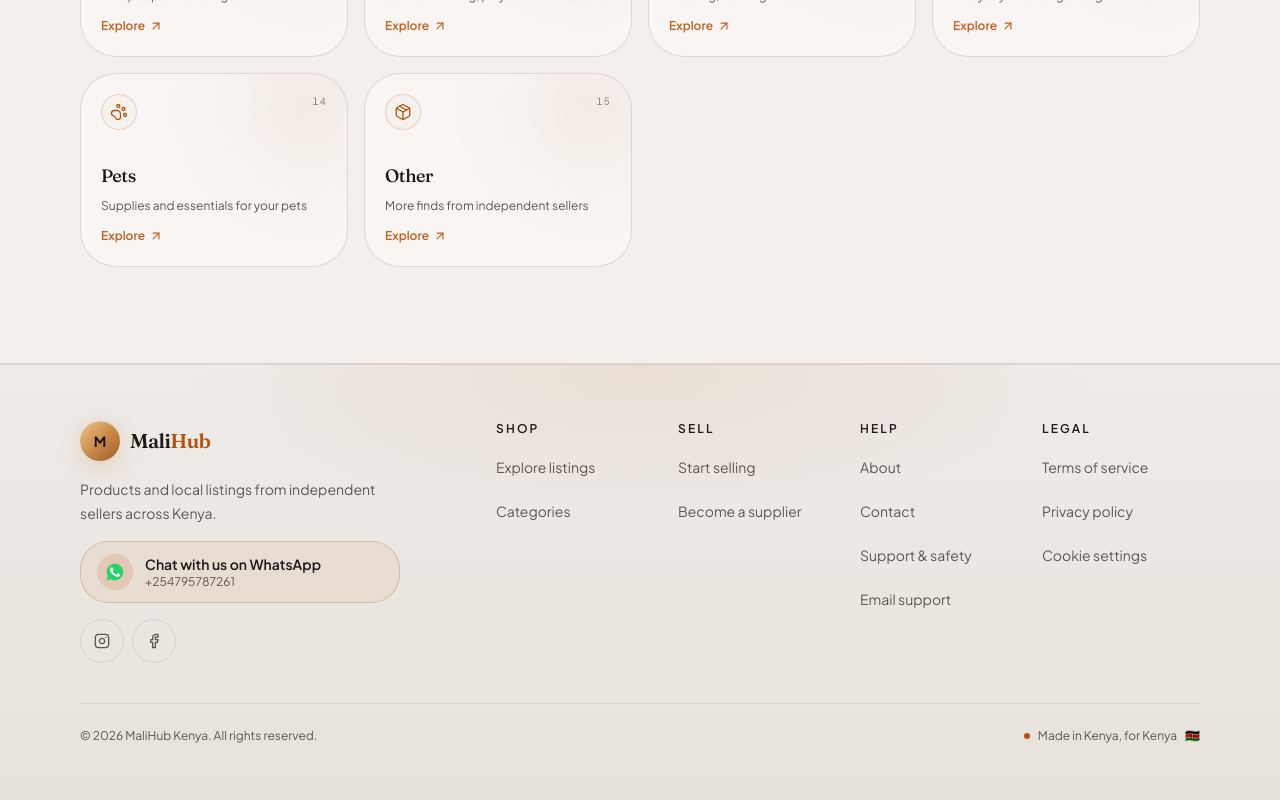
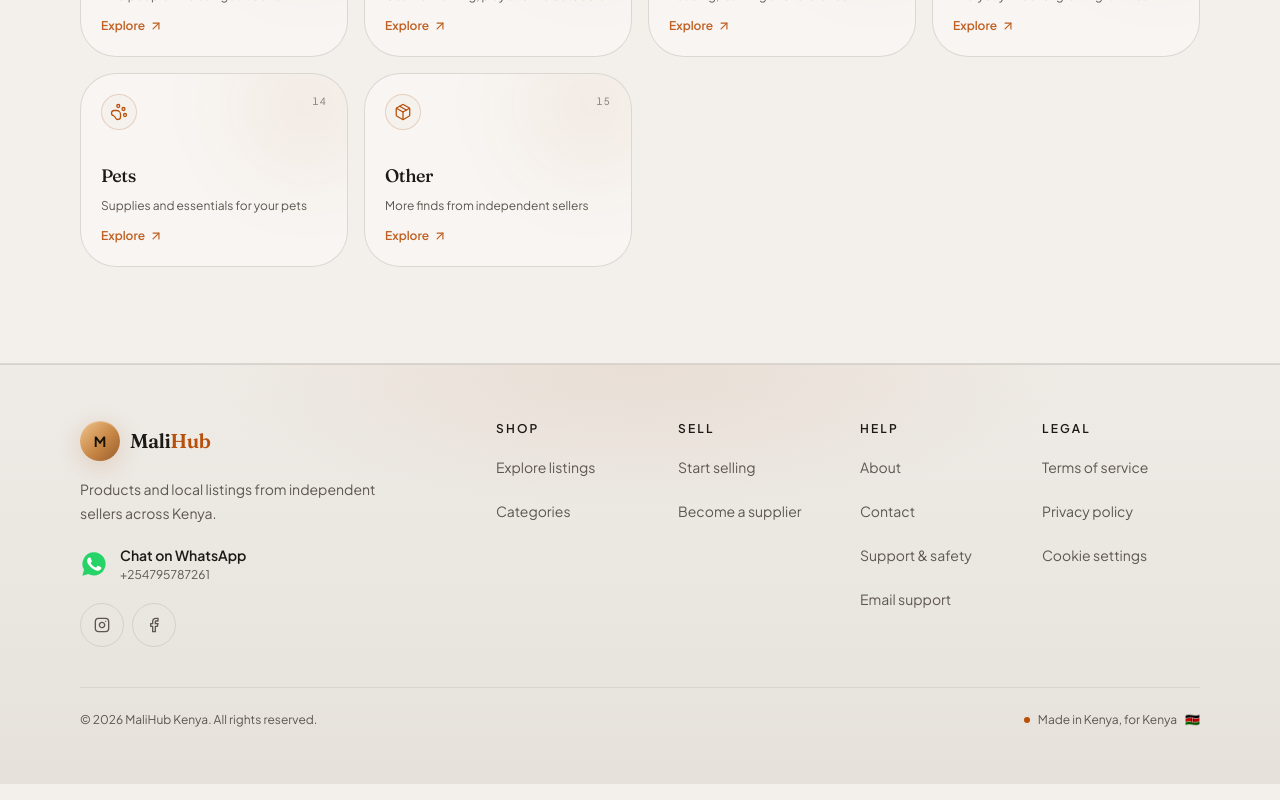
Before and after one commit to Manu-del-source/Malihub--kenya, a Next.js app: page / in a window 1280 px wide. Shown: the part 1938-2738 px from the top of the page. Built offline with nearby package versions, Linux system fonts and the light colour scheme; no server answers; the database is empty.

Commit message:
fix: simplify footer WhatsApp contact

```diff
--- a/src/components/landing/site-footer.tsx
+++ b/src/components/landing/site-footer.tsx
@@ -36,14 +36,12 @@ export function SiteFooter() {
               href={SUPPORT_WHATSAPP_URL}
               target="_blank"
               rel="noopener noreferrer"
-              className={`group inline-flex min-h-12 w-full max-w-xs items-center gap-3 rounded-xl border border-primary-400/25 bg-primary-400/[0.06] px-4 py-3 transition-colors hover:border-primary-400/50 hover:bg-primary-400/[0.10] ${FOCUS}`}
+              className={`group inline-flex min-h-11 items-center gap-3 rounded-lg py-1 pr-2 transition-colors ${FOCUS}`}
               aria-label={`Chat with MaliHub support on WhatsApp at ${SUPPORT_WHATSAPP}`}
             >
-              <span className="flex h-9 w-9 shrink-0 items-center justify-center rounded-lg bg-primary-400/15 text-primary-400" aria-hidden>
-                <WhatsAppIcon className="h-5 w-5" aria-hidden />
-              </span>
-              <span className="flex min-w-0 flex-col">
-                <span className="text-sm font-semibold text-foreground transition-colors group-hover:text-primary-400">Chat with us on WhatsApp</span>
+              <WhatsAppIcon className="h-7 w-7 shrink-0" aria-hidden />
+              <span className="flex min-w-0 flex-col gap-0.5">
+                <span className="text-sm font-semibold text-foreground transition-colors group-hover:text-[#25D366]">Chat on WhatsApp</span>
                 <span className="text-xs text-muted-foreground">{SUPPORT_WHATSAPP}</span>
               </span>
             </a>
```
